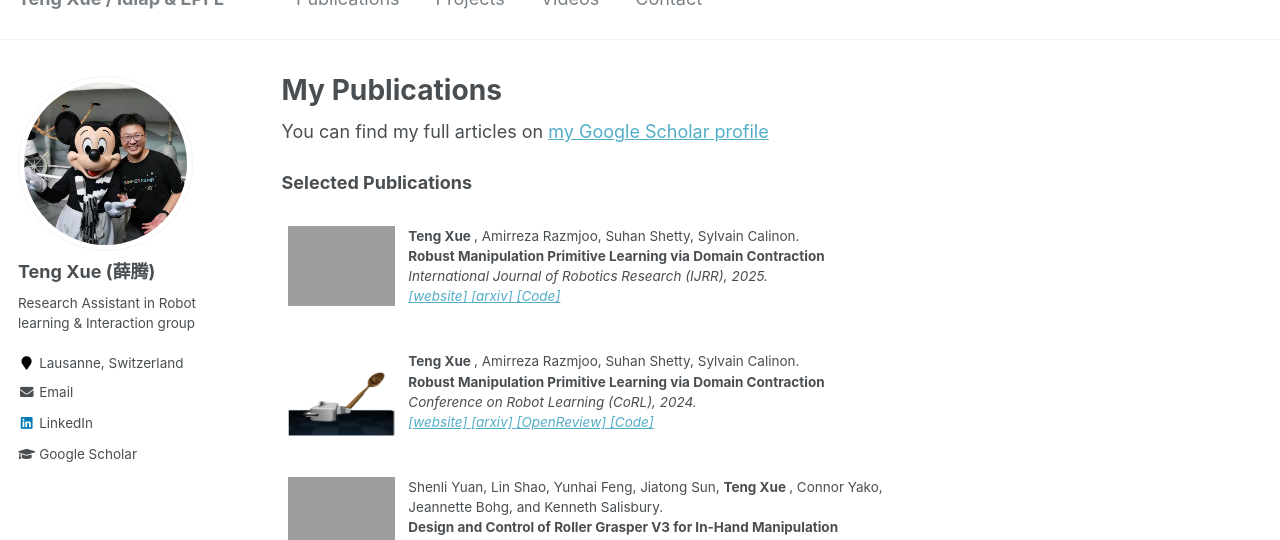
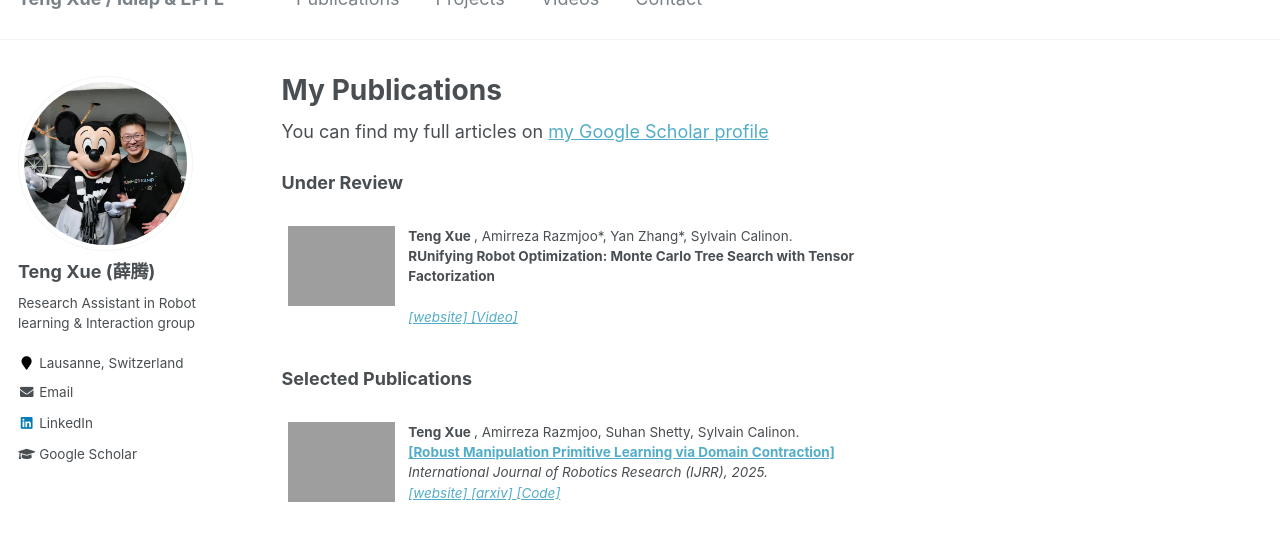
Before and after one commit to Schortenger/schortenger.github.io, a Jekyll site: the page built from _pages/publications.md, in a window 1280 px wide and 900 px high, cut to the strip 360-900 px from the top of the window. Built offline with Jekyll 4.4.1, drawn with Linux system fonts in a browser that asks for light colours.

Commit message:
add new pub

```diff
--- a/_pages/publications.md
+++ b/_pages/publications.md
@@ -6,13 +6,26 @@ author_profile: true
 
 You can find my full articles on <a href="https://scholar.google.com.hk/citations?user=sgFW7YwAAAAJ&hl=zh-CN"> my Google Scholar profile </a> <br>
 
+<strong>Under Review</strong> <br>
+
+<table >
+<tbody>
+<tr> <td style="width:120px; height=120px; vertical-align: top;"> <img style="float: left; margin-right: 10px " src="https://schortenger.github.io/images/ima.gif" width="120px" height="150px" border="2px solid #bbb"> </td>
+<td style= "height=120px; vertical-align: top;"> <p>
+<strong> Teng Xue </strong>, Amirreza Razmjoo*, Yan Zhang*, Sylvain Calinon. <br> <strong> RUnifying Robot Optimization: Monte Carlo Tree Search with Tensor Factorization </strong> <br>
+<i>
+<br> <a href="https://sites.google.com/view/tt-ts"> [website] </a> <a href="https://www.youtube.com/watch?v=2zuoK4rCblc"> [Video] </a> </i>  </p> </td>
+</tr>
+</tbody>
+</table>
+
 <strong>Selected Publications</strong> <br>
 
 <table >
 <tbody>
 <tr> <td style="width:120px; height=120px; vertical-align: top;"> <img style="float: left; margin-right: 10px " src="https://schortenger.github.io/images/ima.gif" width="120px" height="150px" border="2px solid #bbb"> </td>
 <td style= "height=120px; vertical-align: top;"> <p>
-<strong> Teng Xue </strong>, Amirreza Razmjoo, Suhan Shetty, Sylvain Calinon. <br> <strong> Robust Manipulation Primitive Learning via Domain Contraction </strong> <br>
+<strong> Teng Xue </strong>, Amirreza Razmjoo, Suhan Shetty, Sylvain Calinon. <br> <strong> <a href="https://arxiv.org/pdf/2412.11829"> [Robust Manipulation Primitive Learning via Domain Contraction] </a> </strong> <br>
 <i> International Journal of Robotics Research (IJRR), 2025.
 <br> <a href="https://sites.google.com/view/implicit-ma"> [website] </a> <a href="https://arxiv.org/pdf/2412.11829"> [arxiv] </a>  <a href="https://github.com/idiap/robust_pl"> [Code] </a> </i>  </p> </td>
 </tr>
```
Also changed, not shown: _pages/videos.md (+7 -2 lines).
